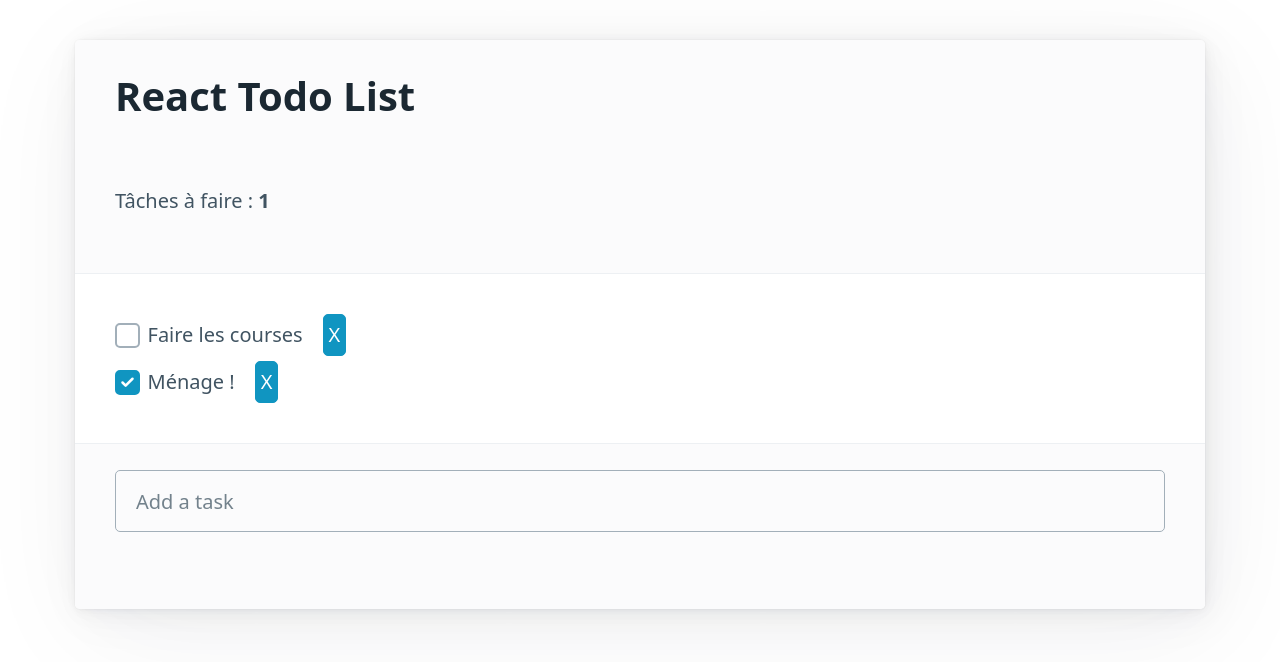
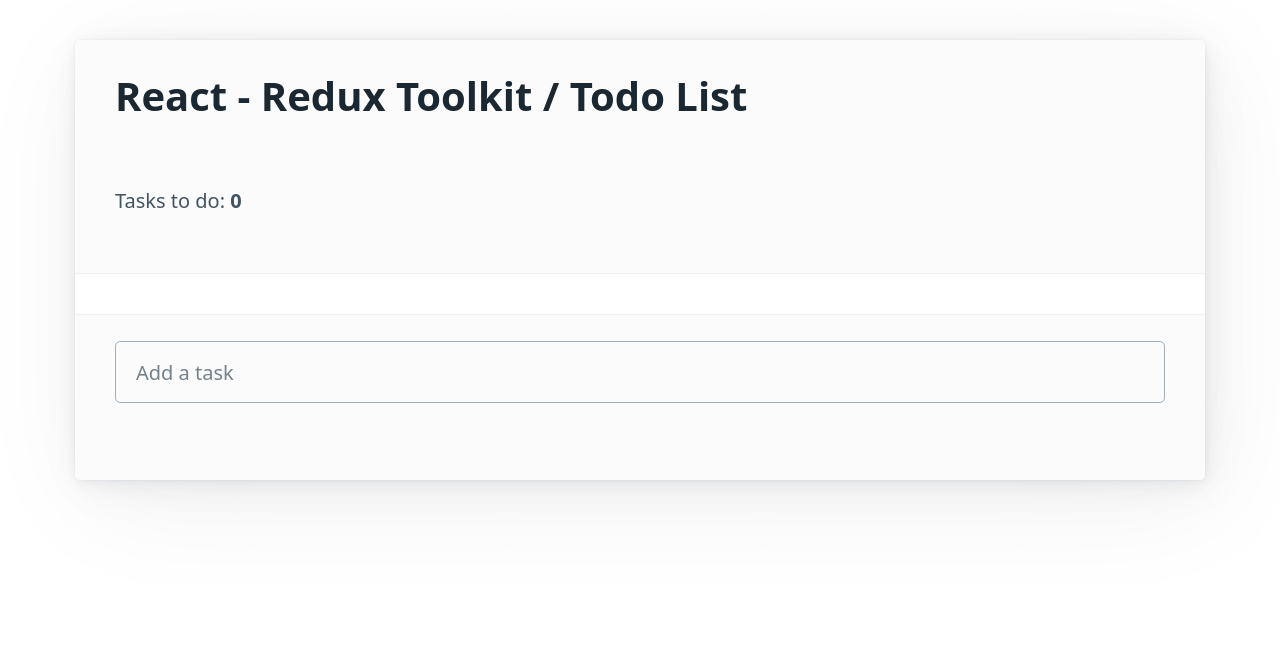
Before and after one commit to n3wborn/vite-react-ts, a React (Vite) app: page / in a window 1280 px wide. Shown: the top 662 px of the page. Built offline with nearby package versions, Linux system fonts and the light colour scheme.

Commit message:
feat(wip): update components before async tasks fetching
- change taskType
- type everything except task props

```diff
--- a/src/components/TaskForm.tsx
+++ b/src/components/TaskForm.tsx
@@ -1,16 +1,19 @@
-import {useState} from "react"
+import {ChangeEvent, FormEventHandler, useState} from "react"
 import {useDispatch} from "react-redux"
+
 import {addTask} from "../features/todo/todoSlice"
+import {AppDispatch} from "../store";
 
 const TaskForm = () => {
-    const dispatch = useDispatch()
+    const dispatch: AppDispatch = useDispatch()
     // keep track of inserted text
     const [text, setText] = useState('')
 
-    const handleSubmit = (e) => {
+    const handleSubmit: FormEventHandler<HTMLFormElement> = (e) => {
         e.preventDefault()
 
-        dispatch(addTask(text))
+        text.length !== 0 && dispatch(addTask(text))
+
         setText('')
     }
 
@@ -20,7 +23,7 @@
                 type="text"
                 placeholder='Add a task'
                 value={text}
-                onChange={(e) => setText(e.target.value)}
+                onChange={(e: ChangeEvent<HTMLInputElement>) => setText(e.target.value)}
             />
         </form>
     );
--- a/src/components/TaskHeader.tsx
+++ b/src/components/TaskHeader.tsx
@@ -1,15 +1,16 @@
 import {useSelector} from "react-redux"
+
 import {RootState} from "../store"
 
 const TasksHeader = () => {
     const tasks = useSelector((state: RootState) => state.todo)
-    const undoneTasks = tasks.filter((t) => t.done === false);
+    const undoneTasks = tasks.filter((t) => t.completed === false);
 
     return (
         <header>
-            <h1>React Todo List</h1>
+            <h1>React - Redux Toolkit / Todo List</h1>
             <p>
-                Tâches à faire : <strong>{undoneTasks.length}</strong>
+                Tasks to do: <strong>{undoneTasks.length}</strong>
             </p>
         </header>
     );
--- a/src/components/TaskItem.tsx
+++ b/src/components/TaskItem.tsx
@@ -1,26 +1,28 @@
+import {X} from "react-feather";
 import {useDispatch} from "react-redux"
+
 import {deleteTask, toggleTask} from "../features/todo/todoSlice"
+import {AppDispatch} from "../store";
 
 const TaskItem = ({task}) => {
-    const dispatch = useDispatch()
+    const dispatch: AppDispatch = useDispatch()
 
     return (
         <div>
             <label>
                 <input
                     type="checkbox"
-                    checked={task.done}
+                    checked={task.completed}
                     onChange={() => dispatch(toggleTask(task.id))}
                 />
-                {task.text}
+                {task.title}
 
-                <span
+                <X
+                    style={{color: "antiquewhite", padding: "6px", marginLeft: "20px"}}
+                    strokeWidth="6"
                     onClick={() => dispatch(deleteTask(task.id))}
                     role="button"
-                    style={{padding: "5px", marginLeft: "20px"}}
-                >
-                    X
-                </span>
+                />
             </label>
         </div>
     );
--- a/src/features/todo/todoSlice.ts
+++ b/src/features/todo/todoSlice.ts
@@ -1,9 +1,14 @@
-import {createSlice, PayloadAction} from "@reduxjs/toolkit";
+import {createSlice} from "@reduxjs/toolkit";
 
-const initialState = [
-    { id: 1, text: "Faire les courses", done: false },
-    { id: 2, text: "Ménage !", done: true },
-]
+type taskType = {
+    completed: boolean,
+    id: number,
+    title: string,
+    userId: number,
+}
+
+type initialStateType = taskType[]
+const initialState: initialStateType = []
 
 const todoSlice = createSlice({
     name: 'todo',
@@ -11,14 +16,13 @@
     reducers: {
         // from ACTUAL State, return ACTUAL State + New Task
         addTask: (state, action) => {
-            /*
-             {type: "<SliceName>/<Reducer>", payload: "<Payload we will provide to reducer>"}
-             {type: "todo/addTask", payload: "buy something"}
-             */
-            const newTask = {
+            /* {type: "<SliceName>/<Reducer>", payload: "<Payload we will provide to reducer>"} */
+
+            const newTask: taskType = {
+                completed: false,
                 id: Date.now(),
-                done: false,
-                text: action.payload
+                title: action.payload,
+                userId: 1
             };
 
             // we CAN mutate (immerJs does the mutable->immutable stuff himself)
@@ -27,7 +31,7 @@
         toggleTask: (state, action) => {
             // {type: "todo/toggleTask", payload: 2}
             const task = state.find(t => t.id === action.payload)
-            task && (task.done = !task.done)
+            task && (task.completed = !task.completed)
         },
         deleteTask: (state, action) => {
             // {type: "todo/deleteTask", payload: 2}
```
